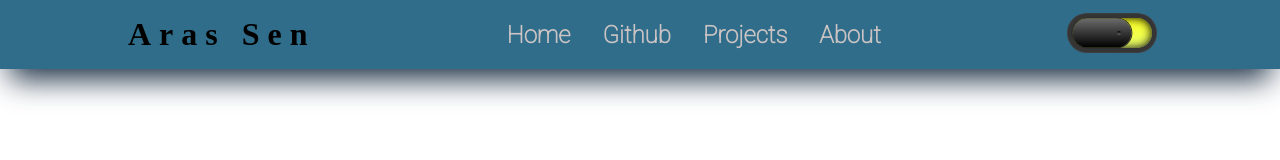
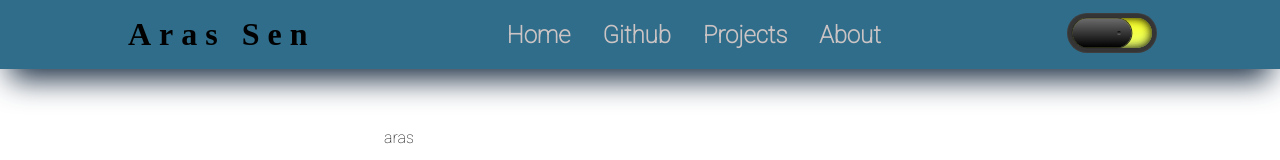
Before and after one commit to codecygen/043_React-Portfolio_Project, a React (Create React App) app: page / in a window 1280 px wide. Shown: the top 160 px of the page. Built offline with nearby package versions, Linux system fonts and the light colour scheme; some icons are missing; a web font is replaced by a local one.

Commit message:
about page css file is loaded

```diff
--- a/src/components/Icons/HomeIcon.js
+++ b/src/components/Icons/HomeIcon.js
@@ -9,7 +9,7 @@ const HomeIcon = () => {
 
         <lord-icon
             src="https://cdn.lordicon.com/gmzxduhd.json"
-            trigger="hover"
+            trigger="loop"
             colors="primary:#121331,secondary:#08a88a">
         </lord-icon>
     );
--- a/src/components/Sections/About.js
+++ b/src/components/Sections/About.js
@@ -3,7 +3,7 @@ import classes from './About.module.css';
 
 const About = () => {
     return (
-        <div>aras</div>
+        <div className={classes.about}>aras</div>
     );
 };
 
```
